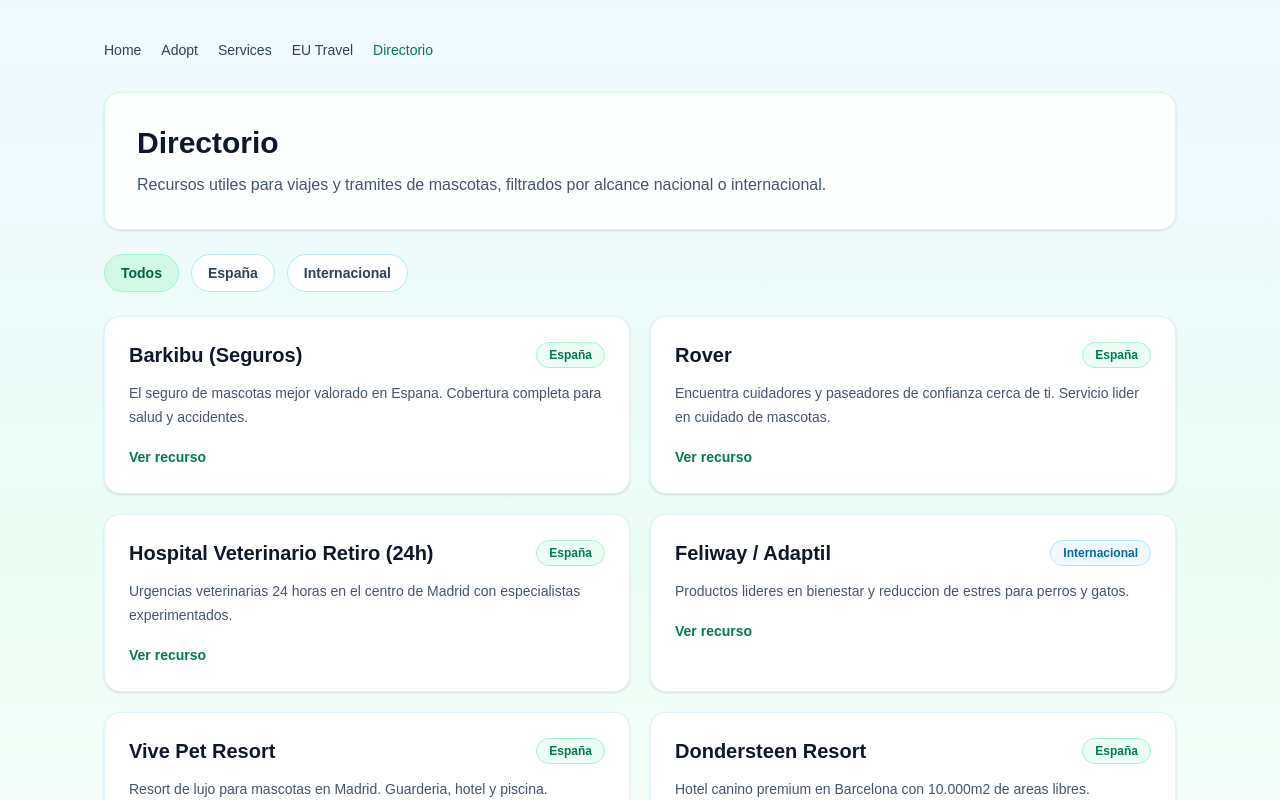
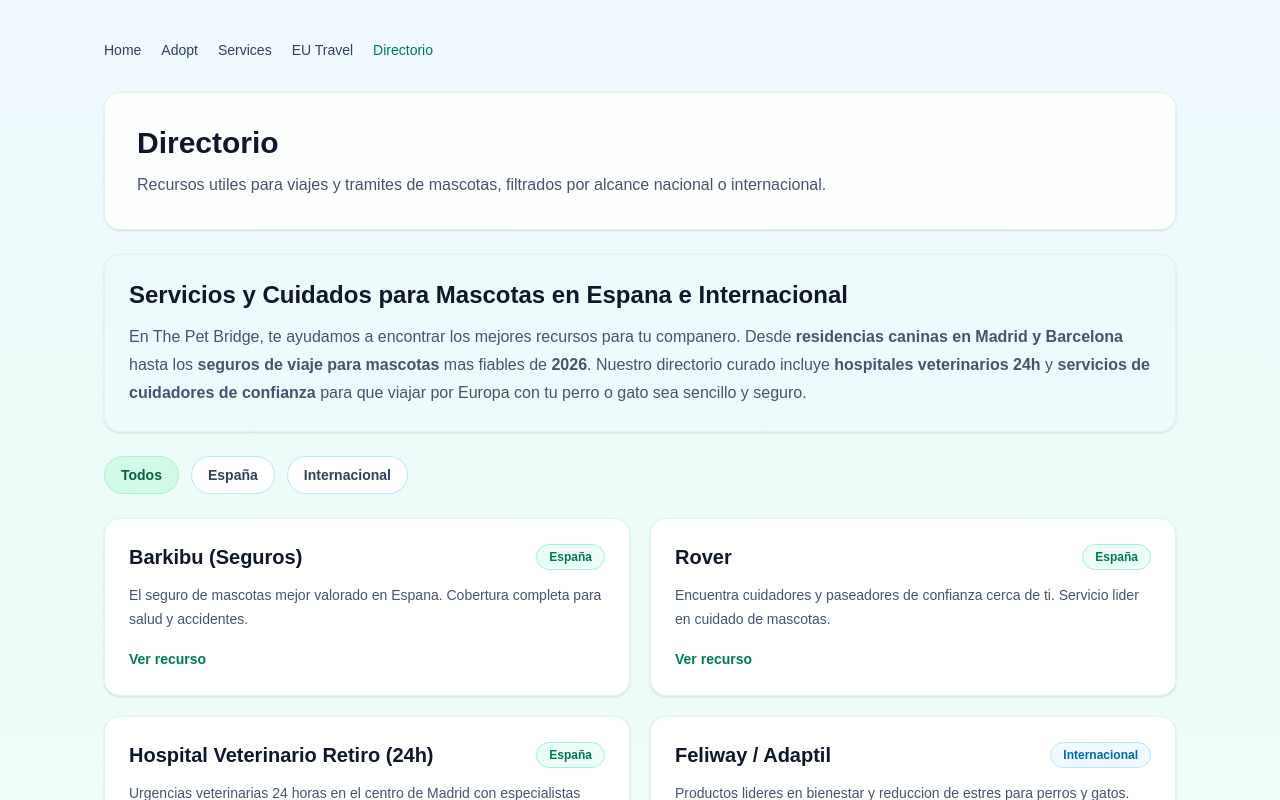
Before and after one commit to eduardochapellin1-debug/thepetbridge, a Next.js app: page /directorio in a window 1280 px wide. Shown: the top 800 px of the page. Built offline with nearby package versions, Linux system fonts and the light colour scheme.

Commit message:
Optimización SEO local y metadata

```diff
--- /dev/null
+++ b/app/directorio/layout.tsx
@@ -0,0 +1,16 @@
+import type { Metadata } from "next";
+import type { ReactNode } from "react";
+
+export const metadata: Metadata = {
+  title: "Directorio de Servicios para Mascotas en España | The Pet Bridge",
+  description:
+    "Encuentra residencias, seguros de viaje y clinicas veterinarias 24h para viajar con tu mascota por Espana y Europa.",
+};
+
+type DirectorioLayoutProps = {
+  children: ReactNode;
+};
+
+export default function DirectorioLayout({ children }: DirectorioLayoutProps) {
+  return children;
+}
--- a/app/directorio/page.tsx
+++ b/app/directorio/page.tsx
@@ -64,6 +64,21 @@ export default function DirectorioPage() {
           </p>
         </section>
 
+        <section className="mb-6 rounded-2xl border border-sky-100 bg-sky-50/40 p-6 shadow-sm">
+          <h2 className="mb-3 text-2xl font-semibold text-slate-900">
+            Servicios y Cuidados para Mascotas en Espana e Internacional
+          </h2>
+          <p className="leading-7 text-slate-600">
+            En The Pet Bridge, te ayudamos a encontrar los mejores recursos para
+            tu companero. Desde <strong>residencias caninas en Madrid y Barcelona</strong>{" "}
+            hasta los <strong>seguros de viaje para mascotas</strong> mas fiables
+            de <strong>2026</strong>. Nuestro directorio curado incluye{" "}
+            <strong>hospitales veterinarios 24h</strong> y{" "}
+            <strong>servicios de cuidadores de confianza</strong> para que viajar
+            por Europa con tu perro o gato sea sencillo y seguro.
+          </p>
+        </section>
+
         <section className="mb-6 flex flex-wrap gap-3">
           {filterOptions.map((filtro) => {
             const isActive = filtroActivo === filtro;
```
